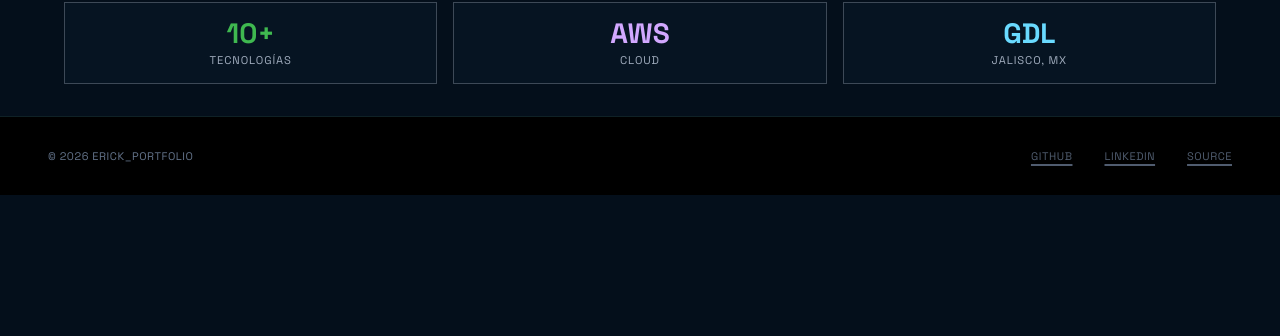
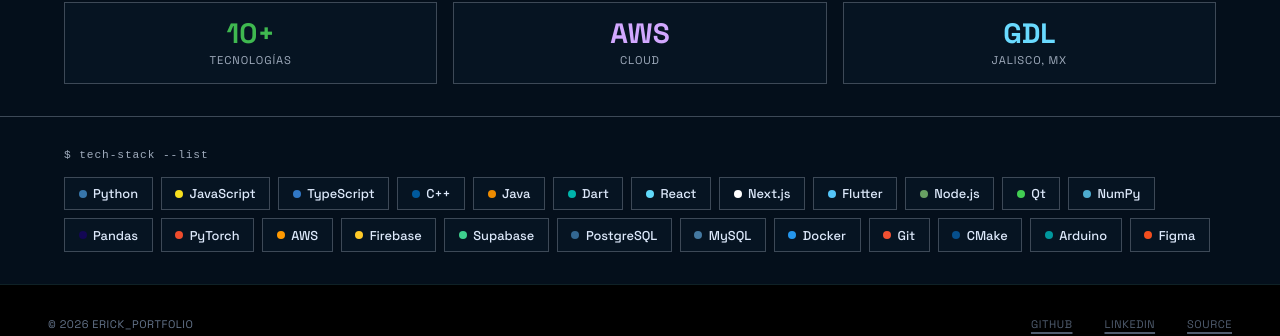
Before and after one commit to uno21858/ClaseWeb, a React (Vite) app: page /home in a window 1280 px wide. Shown: the part 713-1049 px from the top of the page. Before the commit the page ends 908 px from the top, so only its background shows below. Built offline with nearby package versions, Linux system fonts and the light colour scheme.

Commit message:
feat: add TechStack section to home

```diff
--- /dev/null
+++ b/src/components/TechStack.css
@@ -0,0 +1,42 @@
+/* src/components/TechStack.css */
+.techstack-section {
+    padding: 2rem 4rem;
+    border-top: 1px solid var(--outline-variant);
+}
+
+.techstack-label {
+    font-family: 'Space Mono', monospace;
+    font-size: 0.7rem;
+    color: var(--on-surface-variant);
+    letter-spacing: 0.08em;
+    margin-bottom: 1rem;
+}
+
+.techstack-grid {
+    display: flex;
+    flex-wrap: wrap;
+    gap: 0.5rem;
+}
+
+.tech-badge {
+    display: flex;
+    align-items: center;
+    gap: 0.4rem;
+    background: var(--surface-container-low);
+    border: 1px solid var(--outline-variant);
+    padding: 0.45rem 0.85rem;
+    font-size: 0.8rem;
+    color: var(--on-surface);
+    font-weight: 500;
+}
+
+.tech-dot {
+    width: 8px;
+    height: 8px;
+    border-radius: 50%;
+    flex-shrink: 0;
+}
+
+@media (max-width: 768px) {
+    .techstack-section { padding: 1.5rem; }
+}
--- /dev/null
+++ b/src/components/TechStack.jsx
@@ -0,0 +1,45 @@
+// src/components/TechStack.jsx
+import './TechStack.css';
+
+const TECHS = [
+    { name: 'Python',      color: '#3776ab' },
+    { name: 'JavaScript',  color: '#f7df1e' },
+    { name: 'TypeScript',  color: '#3178c6' },
+    { name: 'C++',         color: '#00599c' },
+    { name: 'Java',        color: '#ed8b00' },
+    { name: 'Dart',        color: '#00b4ab' },
+    { name: 'React',       color: '#61dafb' },
+    { name: 'Next.js',     color: '#ffffff' },
+    { name: 'Flutter',     color: '#54c5f8' },
+    { name: 'Node.js',     color: '#68a063' },
+    { name: 'Qt',          color: '#41cd52' },
+    { name: 'NumPy',       color: '#4dabcf' },
+    { name: 'Pandas',      color: '#130754' },
+    { name: 'PyTorch',     color: '#ee4c2c' },
+    { name: 'AWS',         color: '#ff9900' },
+    { name: 'Firebase',    color: '#ffca28' },
+    { name: 'Supabase',    color: '#3ecf8e' },
+    { name: 'PostgreSQL',  color: '#336791' },
+    { name: 'MySQL',       color: '#4479a1' },
+    { name: 'Docker',      color: '#2496ed' },
+    { name: 'Git',         color: '#f05032' },
+    { name: 'CMake',       color: '#064f8c' },
+    { name: 'Arduino',     color: '#00979d' },
+    { name: 'Figma',       color: '#f24e1e' },
+];
+
+const TechStack = () => (
+    <section className="techstack-section">
+        <p className="techstack-label">$ tech-stack --list</p>
+        <div className="techstack-grid">
+            {TECHS.map(({ name, color }) => (
+                <div key={name} className="tech-badge">
+                    <span className="tech-dot" style={{ backgroundColor: color }} />
+                    {name}
+                </div>
+            ))}
+        </div>
+    </section>
+);
+
+export default TechStack;
--- a/src/components/index.js
+++ b/src/components/index.js
@@ -5,3 +5,4 @@
 export { default as HeroProfile } from './HeroProfile.jsx';
 export { default as Layout } from './Layout.jsx';
 export { default as HomeStats } from './HomeStats.jsx';
+export { default as TechStack } from './TechStack.jsx';
--- a/src/pages/Home.jsx
+++ b/src/pages/Home.jsx
@@ -1,9 +1,10 @@
-import { Hero, HomeStats } from '../components';
+import { Hero, HomeStats, TechStack } from '../components';
 
 const Home = () => (
     <>
         <Hero />
         <HomeStats />
+        <TechStack />
     </>
 );
 
```
